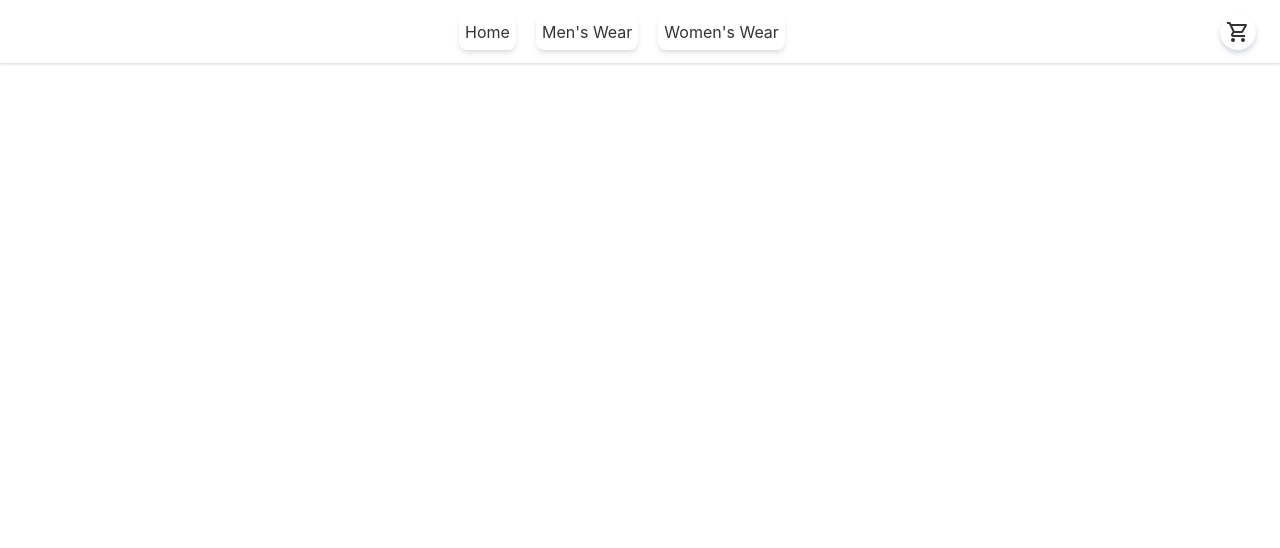
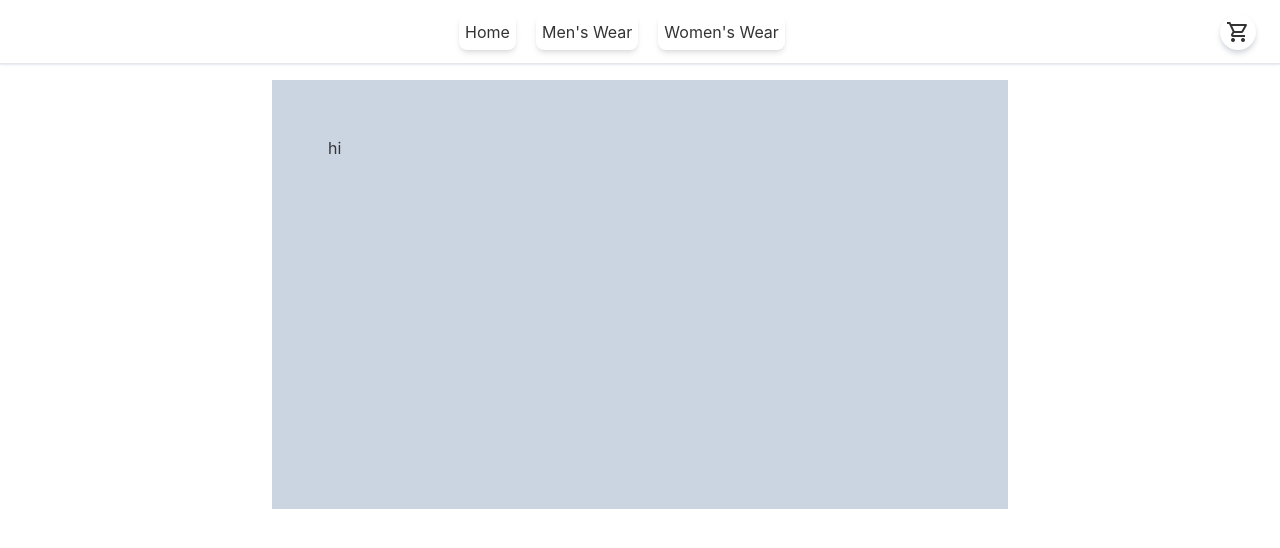
Before and after one commit to simonetimi/shopping-cart-app, a React (Vite) app: page / in a window 1280 px wide. Shown: the top 548 px of the page. Built offline with nearby package versions, Linux system fonts and the light colour scheme.

Commit message:
feat: add data hook to retrieve from store API

```diff
--- a/src/App.tsx
+++ b/src/App.tsx
@@ -1,12 +1,13 @@
 import './App.css';
 
 import Navbar from './components/Navbar';
+import Shop from './components/Shop';
 
 function App() {
-  // debug! prettier dosn't work in className
   return (
     <>
       <Navbar />
+      <Shop />
     </>
   );
 }
--- a/src/components/Navbar.tsx
+++ b/src/components/Navbar.tsx
@@ -4,7 +4,7 @@ function Navbar() {
   const menuStyles = tw`rounded-lg bg-white p-1.5 shadow-md active:translate-y-0.5`;
 
   return (
-    <nav className="flex h-16 items-center justify-between border-b-[1px] shadow-sm shadow-slate-200">
+    <nav className="col-span-full flex h-16 items-center justify-between border-b-[1px] shadow-sm shadow-slate-200">
       <div className="ml-6 flex flex-grow justify-center">
         <div className="flex gap-5">
           <button className={menuStyles}>Home</button>
--- /dev/null
+++ b/src/components/Shop.tsx
@@ -0,0 +1,9 @@
+function Shop() {
+  return (
+    <main className="col-start-2 col-end-5 row-start-2 row-end-3 m-4 flex h-full flex-wrap gap-2 bg-slate-300 p-14">
+      hi
+    </main>
+  );
+}
+
+export default Shop;
--- /dev/null
+++ b/src/components/ShopItem.tsx
@@ -0,0 +1,10 @@
+function ShopItem() {
+  // props: name, img, description, price
+  return (
+    <div className="rounded-xl bg-white shadow-md">
+      <img></img>
+    </div>
+  );
+}
+
+export default ShopItem;
--- /dev/null
+++ b/src/hooks/Data.tsx
@@ -0,0 +1,26 @@
+import { useEffect } from 'react';
+
+interface FetchedItem {
+  id: number;
+  title: string;
+  price: number;
+  description: string;
+  category: string;
+  image: string;
+  rating: { rate: number; count: number };
+}
+
+async function getStoreData(category: string) {
+  try {
+    const response = await fetch(
+      `https://fakestoreapi.com/products/category/${category}`
+    );
+    if (!response.ok) {
+      throw new Error(`Error: ${response.status}`);
+    }
+    const result = (await response.json()) as FetchedItem[];
+    return result;
+  } catch (error) {
+    return error;
+  }
+}
--- a/src/index.css
+++ b/src/index.css
@@ -8,7 +8,7 @@
   font-weight: 400;
 
   color: #333;
-  background-color: #FFF;
+  background-color: #fff;
 
   font-synthesis: none;
   text-rendering: optimizeLegibility;
@@ -16,10 +16,16 @@
   -moz-osx-font-smoothing: grayscale;
 }
 
+div#root {
+  display: grid;
+  grid-template-columns: 1fr 1fr 1fr 1fr 1fr;
+  grid-template-rows: 1fr 6.7fr;
+}
+
 .material-symbols-outlined {
   font-variation-settings:
     'FILL' 0,
     'wght' 400,
     'GRAD' 0,
-    'opsz' 24
+    'opsz' 24;
 }
```
